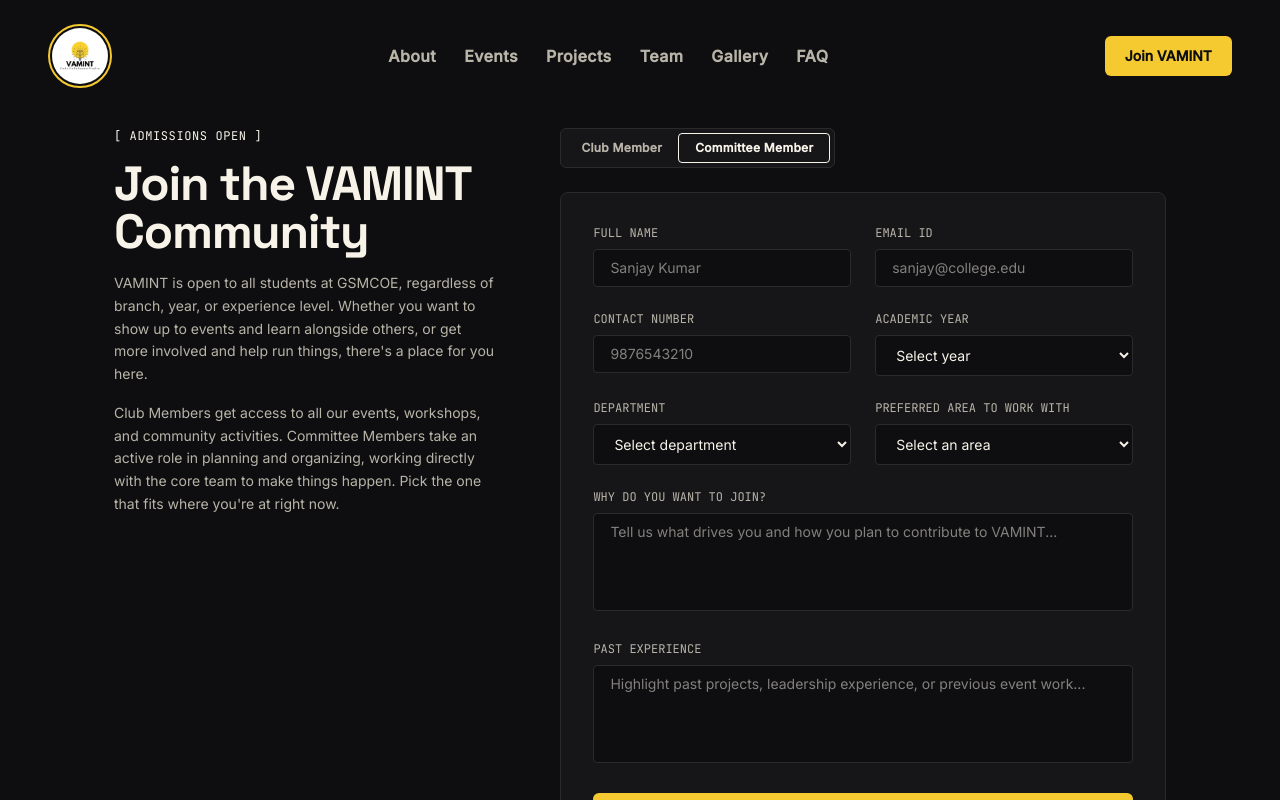
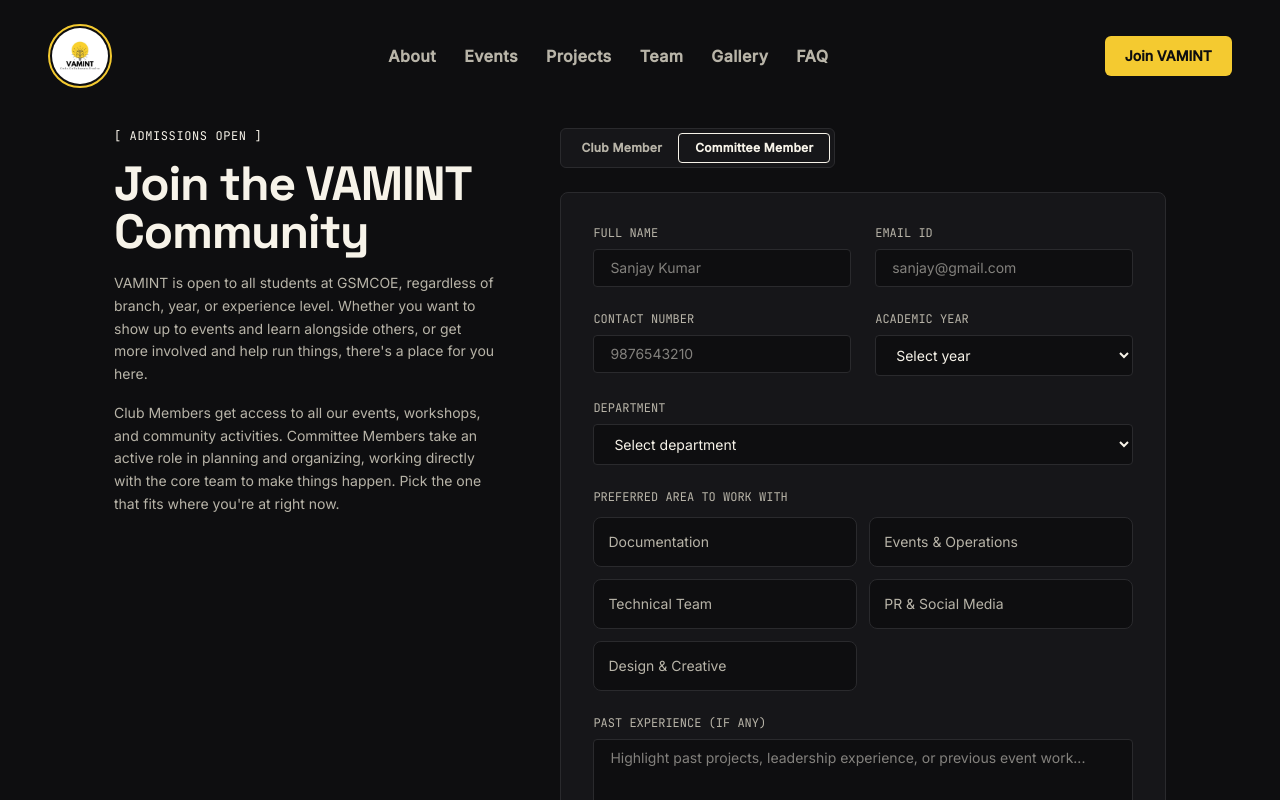
Before and after one commit to mrunmayeekokitkar/vamint, a Next.js app: page /join in a window 1280 px wide. Both pictures are taken after a click on the button "Committee Member". Shown: the top 800 px of the page. Built offline with nearby package versions, Linux system fonts and the light colour scheme.

Commit message:
Update committee application form with selectable cards, gmail and phone validation, and event updates

```diff
--- a/app/api/committee/route.ts
+++ b/app/api/committee/route.ts
@@ -3,15 +3,25 @@ import { z } from "zod";
 
 const committeeSchema = z.object({
   name: z.string().trim().min(1, "Full Name is required"),
-  email: z.string().trim().email("Invalid email format"),
+  email: z
+    .string()
+    .trim()
+    .min(1, "Email address is required")
+    .email("Invalid email format")
+    .refine((val) => val.toLowerCase().endsWith("@gmail.com"), {
+      message: "Email must be a valid @gmail.com address",
+    }),
   phone: z
     .string()
     .trim()
+    .min(1, "Contact Number is required")
     .regex(/^\d{10}$/, "Contact Number must be exactly 10 digits"),
   year: z.string().trim().min(1, "Academic Year is required"),
   department: z.string().trim().min(1, "Department is required"),
-  preferredArea: z.string().trim().min(1, "Preferred area is required"),
-  reason: z.string().trim().min(1, "Why do you want to join is required"),
+  preferredArea: z.union([
+    z.array(z.string()).min(1, "Select at least one preferred area"),
+    z.string().min(1, "Select at least one preferred area"),
+  ]),
   experience: z.string().trim().min(1, "Past experience is required"),
 });
 
@@ -38,9 +48,14 @@ export async function POST(request: NextRequest) {
       );
     }
 
+    const formattedPreferredArea = Array.isArray(validatedData.preferredArea)
+      ? validatedData.preferredArea.join(", ")
+      : validatedData.preferredArea;
+
     // Forward to Google Apps Script Web App
     const payload = {
       ...validatedData,
+      preferredArea: formattedPreferredArea,
       formType: "committee",
       secretKey: formSecretKey,
     };
--- a/app/api/join/route.ts
+++ b/app/api/join/route.ts
@@ -3,10 +3,18 @@ import { z } from "zod";
 
 const joinSchema = z.object({
   name: z.string().trim().min(1, "Full Name is required"),
-  email: z.string().trim().email("Invalid email format"),
+  email: z
+    .string()
+    .trim()
+    .min(1, "Email address is required")
+    .email("Invalid email format")
+    .refine((val) => val.toLowerCase().endsWith("@gmail.com"), {
+      message: "Email must be a valid @gmail.com address",
+    }),
   phone: z
     .string()
     .trim()
+    .min(1, "Contact Number is required")
     .regex(/^\d{10}$/, "Contact Number must be exactly 10 digits"),
   year: z.string().trim().min(1, "Academic Year is required"),
   department: z.string().trim().min(1, "Department is required"),
--- a/app/events/[slug]/page.tsx
+++ b/app/events/[slug]/page.tsx
@@ -363,7 +363,7 @@ export default function EventDetail() {
                         <input
                           type="email"
                           className="w-full bg-bg-primary border border-border-subtle rounded px-3 py-2 text-xs text-text-primary focus:border-mint-500 focus:outline-none"
-                          placeholder="you@college.edu"
+                          placeholder="you@gmail.com"
                           {...register("email")}
                         />
 
--- a/app/join/page.tsx
+++ b/app/join/page.tsx
@@ -10,34 +10,14 @@ import Card from "@/components/ui/Card";
 import Button from "@/components/ui/Button";
 import { CheckCircle2, Terminal, AlertCircle } from "lucide-react";
 
-// ─── VALIDATION SCHEMAS ──────────────────────────────────────────────────────
-const membershipSchema = z.object({
-  name: z.string().trim().min(1, "Full Name is required"),
-  email: z.string().trim().email("Invalid email format"),
-  phone: z
-    .string()
-    .trim()
-    .regex(/^\d{10}$/, "Contact Number must be exactly 10 digits"),
-  year: z.string().trim().min(1, "Select your academic year"),
-  department: z.string().trim().min(1, "Select your department"),
-});
-
-const committeeSchema = z.object({
-  name: z.string().trim().min(1, "Full Name is required"),
-  email: z.string().trim().email("Invalid email format"),
-  phone: z
-    .string()
-    .trim()
-    .regex(/^\d{10}$/, "Contact Number must be exactly 10 digits"),
-  year: z.string().trim().min(1, "Select your academic year"),
-  department: z.string().trim().min(1, "Select your department"),
-  preferredArea: z.string().trim().min(1, "Preferred area is required"),
-  reason: z.string().trim().min(1, "Why do you want to join is required"),
-  experience: z.string().trim().min(1, "Past experience is required"),
-});
-
-type MembershipValues = z.infer<typeof membershipSchema>;
-type CommitteeValues = z.infer<typeof committeeSchema>;
+// ─── PREFERRED AREAS OPTIONS ────────────────────────────────────────────────
+const PREFERRED_AREAS = [
+  "Documentation",
+  "Events & Operations",
+  "Technical Team",
+  "PR & Social Media",
+  "Design & Creative",
+];
 
 const DEPARTMENTS = [
   "First Year Engineering",
@@ -52,6 +32,52 @@ const DEPARTMENTS = [
   "MCA",
   "MBA",
 ];
+
+// ─── VALIDATION SCHEMAS ──────────────────────────────────────────────────────
+const membershipSchema = z.object({
+  name: z.string().trim().min(1, "Full Name is required"),
+  email: z
+    .string()
+    .trim()
+    .min(1, "Email ID is required")
+    .email("Invalid email format")
+    .refine((val) => val.toLowerCase().endsWith("@gmail.com"), {
+      message: "Email must be a valid @gmail.com address",
+    }),
+  phone: z
+    .string()
+    .trim()
+    .min(1, "Contact Number is required")
+    .regex(/^\d{10}$/, "Contact Number must be exactly 10 digits"),
+  year: z.string().trim().min(1, "Select your academic year"),
+  department: z.string().trim().min(1, "Select your department"),
+});
+
+const committeeSchema = z.object({
+  name: z.string().trim().min(1, "Full Name is required"),
+  email: z
+    .string()
+    .trim()
+    .min(1, "Email ID is required")
+    .email("Invalid email format")
+    .refine((val) => val.toLowerCase().endsWith("@gmail.com"), {
+      message: "Email must be a valid @gmail.com address",
+    }),
+  phone: z
+    .string()
+    .trim()
+    .min(1, "Contact Number is required")
+    .regex(/^\d{10}$/, "Contact Number must be exactly 10 digits"),
+  year: z.string().trim().min(1, "Select your academic year"),
+  department: z.string().trim().min(1, "Select your department"),
+  preferredArea: z
+    .array(z.string())
+    .min(1, "Select at least one preferred area"),
+  experience: z.string().trim().min(1, "Past experience is required"),
+});
+
+type MembershipValues = z.infer<typeof membershipSchema>;
+type CommitteeValues = z.infer<typeof committeeSchema>;
 
 // ─── FORMS CONTAINER ──────────────────────────────────────────────────────────
 export default function Join() {
@@ -77,8 +103,7 @@ export default function Join() {
       phone: "",
       year: "",
       department: "",
-      preferredArea: "",
-      reason: "",
+      preferredArea: [],
       experience: "",
     },
   });
@@ -221,10 +246,21 @@ export default function Join() {
                       </div>
                     </div>
                   ) : (
+                    <div className="space-y-4">
                       <p className="font-sans text-sm text-text-secondary max-w-sm mx-auto leading-relaxed">
-                      Thanks for applying. We&apos;ll review your application
-                      and be in touch soon.
+                        Thanks for applying! Join our committee WhatsApp group to stay updated on announcements and next steps:
                       </p>
+                      <div className="py-2">
+                        <a
+                          href="https://chat.whatsapp.com/LJjqfPW3Umd4dJ7cQR175x?s=sh&p=a&mlu=4&ilr=4"
+                          target="_blank"
+                          rel="noopener noreferrer"
+                          className="inline-block px-6 py-2.5 bg-[#25D366] hover:bg-[#20ba59] text-white font-sans text-sm font-semibold rounded transition-colors"
+                        >
+                          Join Committee WhatsApp Group
+                        </a>
+                      </div>
+                    </div>
                   )}
                   <Button
                     variant="secondary"
@@ -274,7 +310,7 @@ export default function Join() {
                           <input
                             type="email"
                             className="w-full bg-bg-primary border border-border-subtle rounded px-4 py-2 text-sm text-text-primary focus:border-mustard-500 focus:outline-none transition-colors"
-                            placeholder="sanjay@college.edu"
+                            placeholder="sanjay@gmail.com"
                             {...memberForm.register("email")}
                           />
                           {memberForm.formState.errors.email && (
@@ -401,7 +437,7 @@ export default function Join() {
                           <input
                             type="email"
                             className="w-full bg-bg-primary border border-border-subtle rounded px-4 py-2 text-sm text-text-primary focus:border-mustard-500 focus:outline-none transition-colors"
-                            placeholder="sanjay@college.edu"
+                            placeholder="sanjay@gmail.com"
                             {...committeeForm.register("email")}
                           />
                           {committeeForm.formState.errors.email && (
@@ -455,7 +491,6 @@ export default function Join() {
                         </div>
                       </div>
 
-                      <div className="grid grid-cols-1 md:grid-cols-2 gap-6">
                       <div className="space-y-2">
                         <label className="block font-mono text-xs text-text-secondary uppercase">
                           Department
@@ -486,31 +521,44 @@ export default function Join() {
                         <label className="block font-mono text-xs text-text-secondary uppercase">
                           Preferred area to work with
                         </label>
-                          {/* Flag: Meaning of Options 1-6 is not specified, left TODO comments for the club to fill in */}
-                          <select
-                            className="w-full bg-bg-primary border border-border-subtle rounded px-4 py-2.5 text-sm text-text-primary focus:border-mustard-500 focus:outline-none transition-colors"
-                            {...committeeForm.register("preferredArea")}
+                        <div className="grid grid-cols-1 sm:grid-cols-2 gap-3 pt-1">
+                          {PREFERRED_AREAS.map((area) => {
+                            const currentSelected: string[] =
+                              committeeForm.watch("preferredArea") || [];
+                            const isSelected = currentSelected.includes(area);
+                            return (
+                              <button
+                                key={area}
+                                type="button"
+                                onClick={() => {
+                                  const updated = isSelected
+                                    ? currentSelected.filter(
+                                        (item) => item !== area,
+                                      )
+                                    : [...currentSelected, area];
+                                  committeeForm.setValue(
+                                    "preferredArea",
+                                    updated,
+                                    { shouldValidate: true },
+                                  );
+                                }}
+                                className={`flex items-center justify-between p-3.5 rounded-lg border text-left font-sans text-sm transition-all duration-200 ${
+                                  isSelected
+                                    ? "bg-mustard-500/10 border-mustard-500 text-mustard-500 font-medium shadow-sm"
+                                    : "bg-bg-primary border-border-subtle text-text-secondary hover:border-mustard-500/40 hover:text-text-primary"
+                                }`}
                               >
-                            <option value="">Select an area</option>
-                            <option value="Option 1">
-                              Option 1 (TODO: Club to define preferred area 1)
-                            </option>
-                            <option value="Option 2">
-                              Option 2 (TODO: Club to define preferred area 2)
-                            </option>
-                            <option value="Option 3">
-                              Option 3 (TODO: Club to define preferred area 3)
-                            </option>
-                            <option value="Option 4">
-                              Option 4 (TODO: Club to define preferred area 4)
-                            </option>
-                            <option value="Option 5">
-                              Option 5 (TODO: Club to define preferred area 5)
-                            </option>
-                            <option value="Option 6">
-                              Option 6 (TODO: Club to define preferred area 6)
-                            </option>
-                          </select>
+                                <span>{area}</span>
+                                {isSelected && (
+                                  <CheckCircle2
+                                    size={16}
+                                    className="text-mustard-500 shrink-0 ml-2"
+                                  />
+                                )}
+                              </button>
+                            );
+                          })}
+                        </div>
                         {committeeForm.formState.errors.preferredArea && (
                           <p className="font-mono text-xs text-error-500 flex items-center gap-1 mt-1">
                             <AlertCircle size={12} />
@@ -521,29 +569,10 @@ export default function Join() {
                           </p>
                         )}
                       </div>
-                      </div>
 
                       <div className="space-y-2">
                         <label className="block font-mono text-xs text-text-secondary uppercase">
-                          Why do you want to join?
-                        </label>
-                        <textarea
-                          rows={4}
-                          className="w-full bg-bg-primary border border-border-subtle rounded px-4 py-2 text-sm text-text-primary focus:border-mustard-500 focus:outline-none transition-colors resize-none font-sans"
-                          placeholder="Tell us what drives you and how you plan to contribute to VAMINT..."
-                          {...committeeForm.register("reason")}
-                        />
-                        {committeeForm.formState.errors.reason && (
-                          <p className="font-mono text-xs text-error-500 flex items-center gap-1 mt-1">
-                            <AlertCircle size={12} />
-                            {committeeForm.formState.errors.reason.message}
-                          </p>
-                        )}
-                      </div>
-
-                      <div className="space-y-2">
-                        <label className="block font-mono text-xs text-text-secondary uppercase">
-                          Past experience
+                          Past experience (if any)
                         </label>
                         <textarea
                           rows={4}
```
Also changed, not shown: content/events.json (+57 -57 lines). Lines whose indentation alone changed are shown as unchanged.
